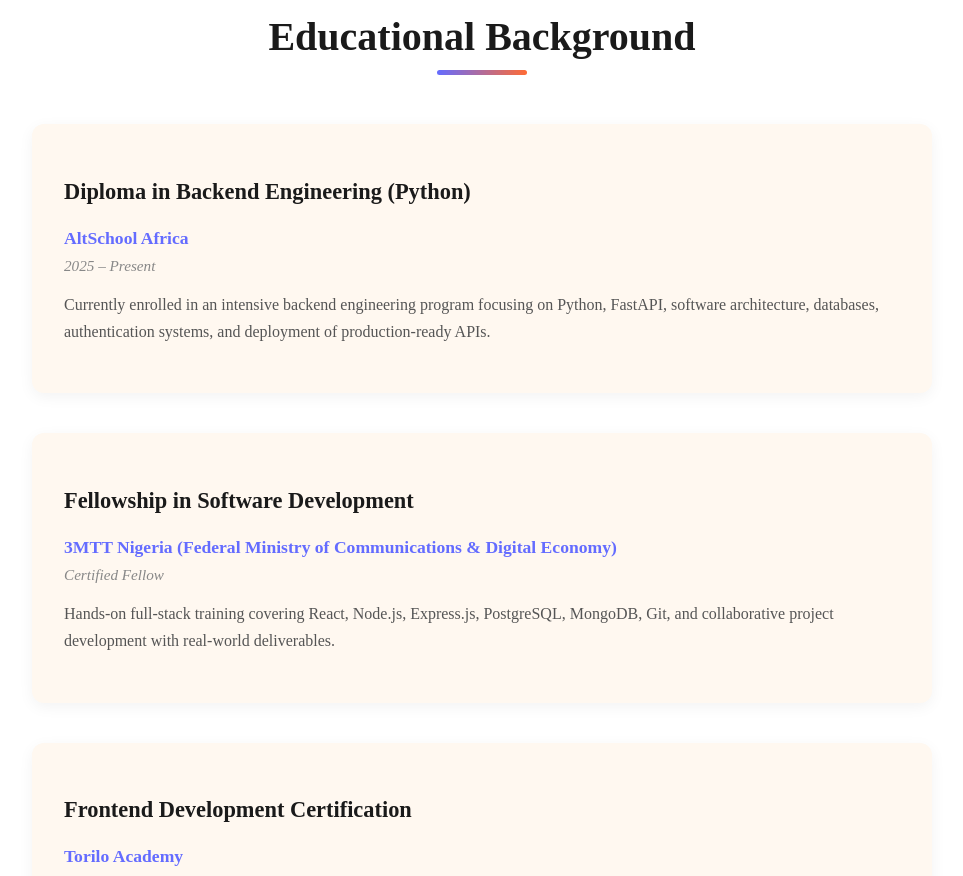
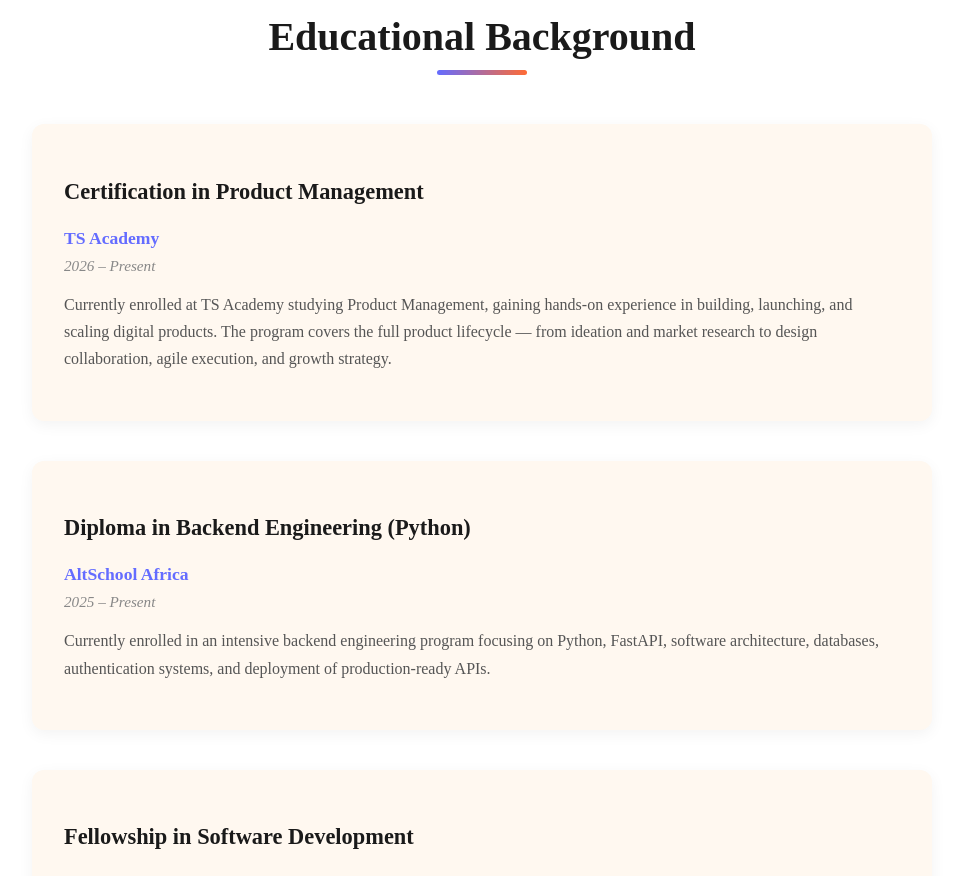
Before and after one commit to Oluwaseunolaoluwaajayi/Seun_Codes, a React (Vite) app: page / in a window 1280 px wide. Shown: the part 2060-2936 px from the top of the page, without its empty margins (158-1121 px from the left). Built offline with nearby package versions, Linux system fonts and the light colour scheme.

Commit message:
Update Education component

```diff
--- a/src/components/Education.jsx
+++ b/src/components/Education.jsx
@@ -9,6 +9,15 @@
         <h2 className="section-title">Educational Background</h2>
 
         <div className="education-list">
+          {/* TS Academy */}
+          <div className="education-item">
+            <h3>Certification in Product Management</h3>
+            <h4>TS Academy</h4>
+            <span className="date">2026 – Present</span>
+            <p>
+              Currently enrolled at TS Academy studying Product Management, gaining hands-on experience in building, launching, and scaling digital products. The program covers the full product lifecycle — from ideation and market research to design collaboration, agile execution, and growth strategy.
+            </p>
+          </div>
           {/* AltSchool Africa */}
           <div className="education-item">
             <h3>Diploma in Backend Engineering (Python)</h3>
```
